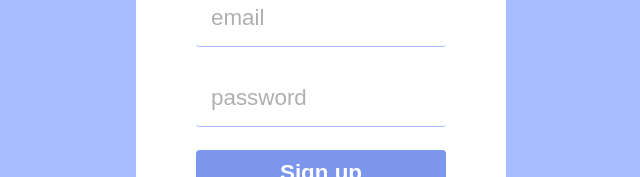
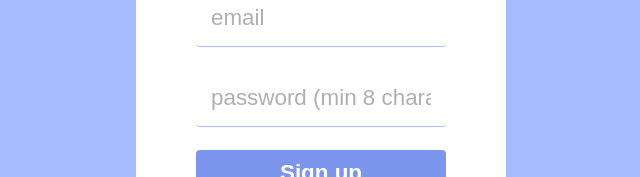
Before and after one commit to rachitb05/elitmus-frontend, a React (Create React App) app: page /register in a window 1280 px wide. Shown: the part 390-567 px from the top of the page, without its empty margins (319-959 px from the left). Built offline with nearby package versions, Linux system fonts and the light colour scheme; no server answers.

Commit message:
Update index.js

```diff
--- a/src/pages/Signup/index.js
+++ b/src/pages/Signup/index.js
@@ -37,7 +37,7 @@ function Register() {
         <form onSubmit={handleSubmit}>
           <input type="text" placeholder="display name" />
           <input type="email" placeholder="email" />
-          <input type="password" placeholder="password" />
+          <input type="password" placeholder="password (min 8 characters)" />
           {/* Here we have used label to take the file input using id file and putting the image and not displaying the input of type file */}
           {/* <input style={{ display: "none" }} type="file" id="file" />
           <label htmlFor="file">
```
